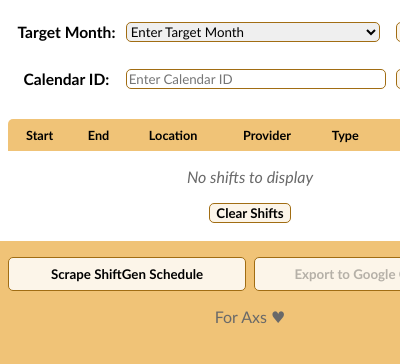
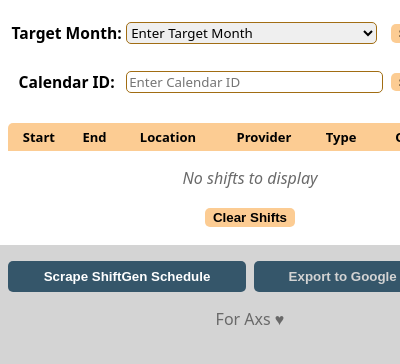
Before and after one commit to ajtadeo/shiftgen-schedule-exporter, a browser extension: page src/popup/popup.html in a window 400 px wide. Shown: the top 364 px of the page. Drawn offline with Linux system fonts and the light colour scheme.

Commit message:
update popup style to match new UI

```diff
--- a/src/popup/popup.css
+++ b/src/popup/popup.css
@@ -4,42 +4,43 @@
  */
 
 :root {
-  --primary-color: #F0C377;
+  --primary-color: rgb(252 204 147);
+  --hover-color: rgb(249 167 68);
   --orange-border-color: #A16D13;
-  --orange-bg-color: #FCF5E9;
-  /* --orange-text-color: #474136; */
+  --orange-bg-color: rgb(254 238 220);
   --grey-text-color: #696969;
-  --grey-bg-color: #e5e6e7;
+  --grey-bg-color: rgb(212 212 212);
+  --blue-bg-color: rgb(53 86 106);
+  --blue-hover-color: rgb(68 112 137);
+  font-family: Roboto Flex,ui-sans-serif,system-ui,sans-serif,Apple Color Emoji,Segoe UI Emoji,Segoe UI Symbol,Noto Color Emoji;
 }
 
 body {
   width: 500px;
   text-align: center;
-  font-family: Calibri, "Lucida Grande";
   margin: 0;
   padding: 0;
-  background-color: var(--primary-color);
+  background-color: var(--grey-bg-color);
 }
 
-input, button, select {
-  font-family: Calibri, "Lucida Grande";
+input, select {
   border: solid var(--orange-border-color) 1px;
+  border-radius: 5px;
+  width: 100%;
+  cursor: pointer;
+  font-family: Roboto Flex,ui-sans-serif,system-ui,sans-serif,Apple Color Emoji,Segoe UI Emoji,Segoe UI Symbol,Noto Color Emoji;
+}
+
+button {
+  background-color: var(--primary-color);
+  font-weight: 600;
+  padding: 0.1rem 0.5rem;
+  border: transparent;
   border-radius: 5px;
 }
 
-input, select {
-  width: 100%;
-  cursor: pointer;
-}
-
-button {
-  background-color: var(--orange-bg-color);
-  font-weight: bold;
-}
-
 button:hover:not([disabled]) {
-  color: var(--orange-bg-color);
-  background-color: var(--orange-border-color);
+  background-color: var(--hover-color);
   cursor: pointer;
 }
 
@@ -55,6 +56,20 @@ h3 {
 footer {
   padding: 0 0.5rem;
   color: var(--grey-text-color);
+}
+
+footer button {
+  background-color: var(--blue-bg-color);
+  color: white;
+}
+
+footer button:disabled {
+  color: lightgray;
+  cursor: default;
+}
+
+footer button:hover:not([disabled]) {
+  background-color: var(--blue-hover-color);
 }
 
 #content {
@@ -118,22 +133,15 @@ footer {
 
 #shifts-table th {
   background-color: var(--primary-color);
-  font-size: smaller;
-}
-
-#shifts-table th {
-  padding: 0.5rem;
+  font-weight: 600;
+  padding: 0.3rem;
 }
 
 #shifts-table td {
-  padding: 0.2rem;
+  padding: 0.3rem;
 }
 
-#shifts-table h3 {
-  margin: 0;
-}
-
-#shifts-table tbody tr:nth-child(odd) {
+#shifts-table tbody tr:nth-child(even) {
   background-color: var(--orange-bg-color);
 }
 
--- a/src/popup/popup.html
+++ b/src/popup/popup.html
@@ -67,24 +67,12 @@
     <table id="shifts-table">
       <thead id="shift-thead">
         <tr>
-          <th>
-            <h3>Start</h3>
-          </th>
-          <th>
-            <h3>End</h3>
-          </th>
-          <th>
-            <h3>Location</h3>
-          </th>
-          <th>
-            <h3>Provider</h3>
-          </th>
-          <th>
-            <h3>Type</h3>
-          </th>
-          <th>
-            <h3>Overnight?</h3>
-          </th>
+          <th>Start</th>
+          <th>End</th>
+          <th>Location</th>
+          <th>Provider</th>
+          <th>Type</th>
+          <th>Overnight?</th>
         </tr>
       </thead>
       <tbody id="shift-tbody">
```
